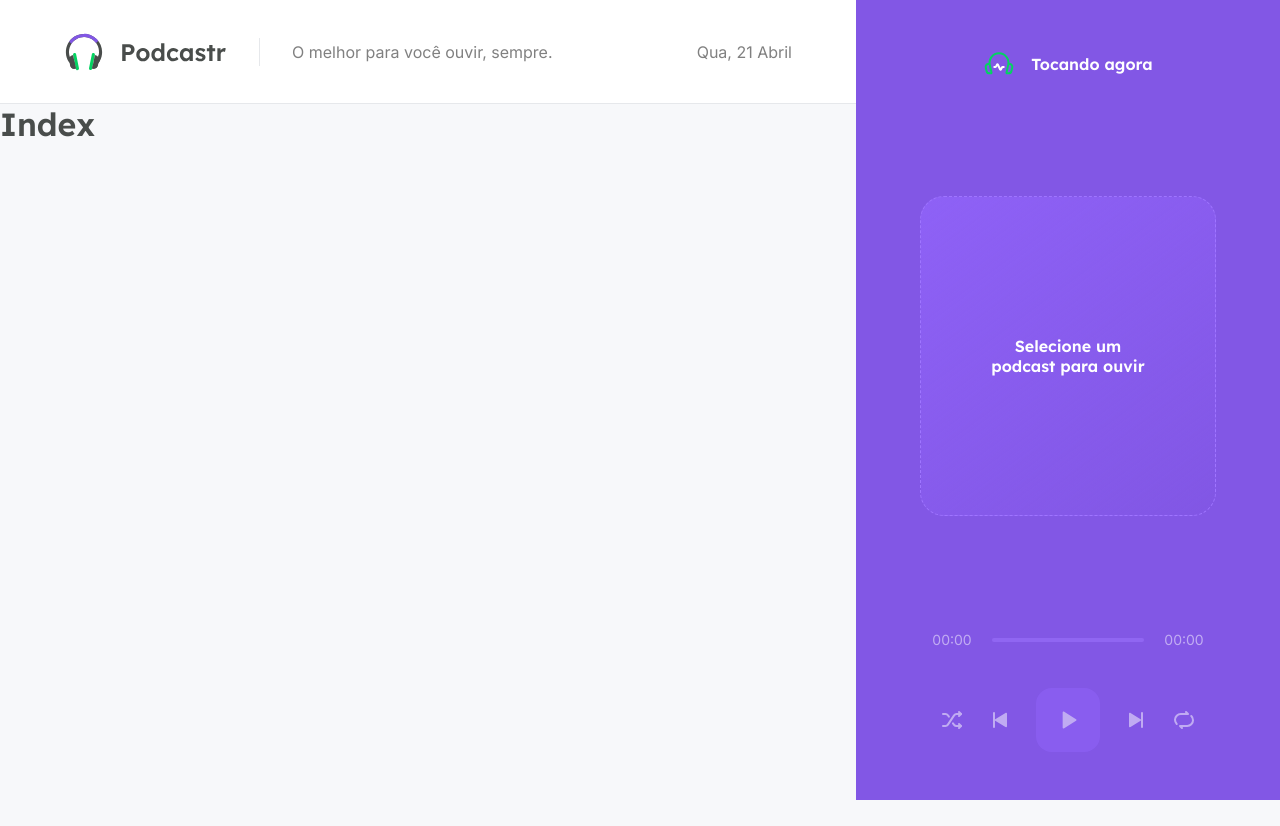
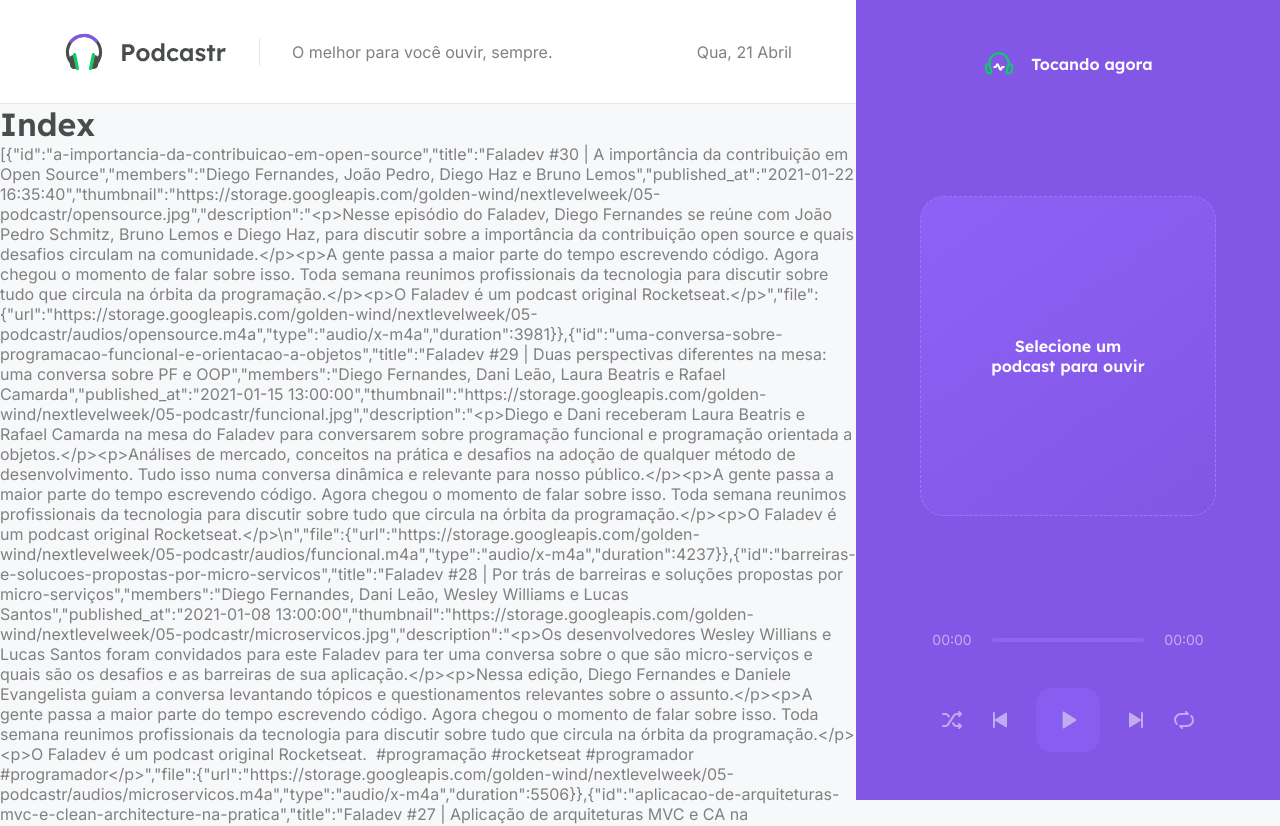
Before and after one commit to Alencar26/Podcastr, a Next.js app: page / in a window 1280 px wide. Shown: the top 826 px of the page. Before the commit the page ends 800 px from the top, so only its background shows below. Built offline with nearby package versions, Linux system fonts and the light colour scheme; data requests are answered from the project's data file.

Commit message:
implementação de SSG. Geração de páginas estáticas com NEXT.

```diff
--- a/src/pages/index.tsx
+++ b/src/pages/index.tsx
@@ -1,5 +1,21 @@
-export default function Home() {
+export default function Home(props) {
   return (
-    <h1>Index</h1>
+    <div>
+      <h1>Index</h1>
+      <p>{JSON.stringify(props.episodes)}</p>
+    </div>
   )
 }
+
+//SSG <-- requisição para o servidor. (de forma stática feita pelo NEXT)
+export async function getStaticProps(){
+	const response = await fetch('http://localhost:3333/episodes')
+	const data = await response.json()
+
+	return {
+		props: {
+			episodes: data,
+		},
+		revalidate: 60 * 60 * 8,
+	}
+}
```
